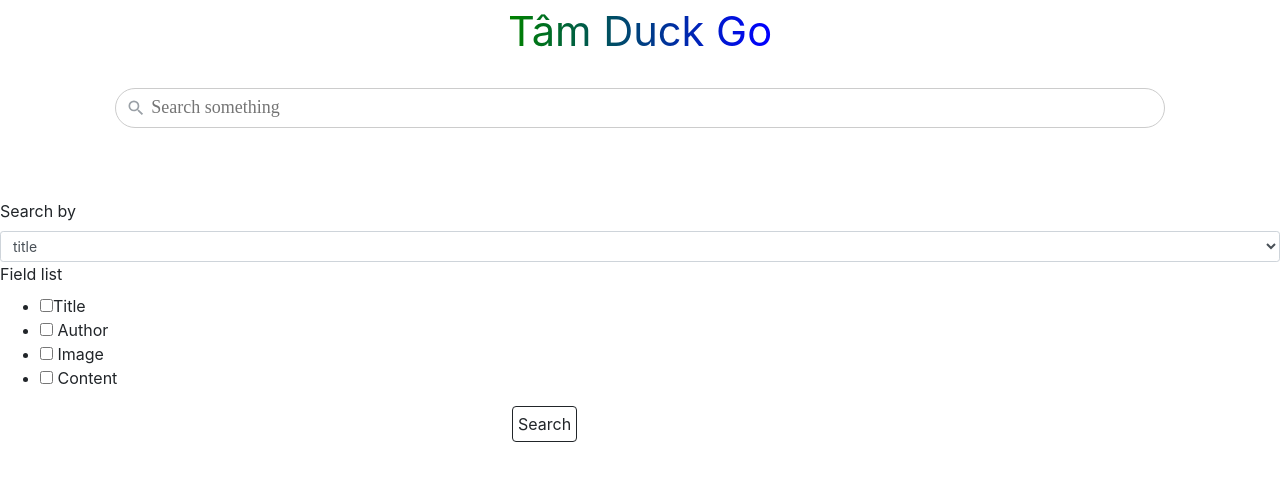
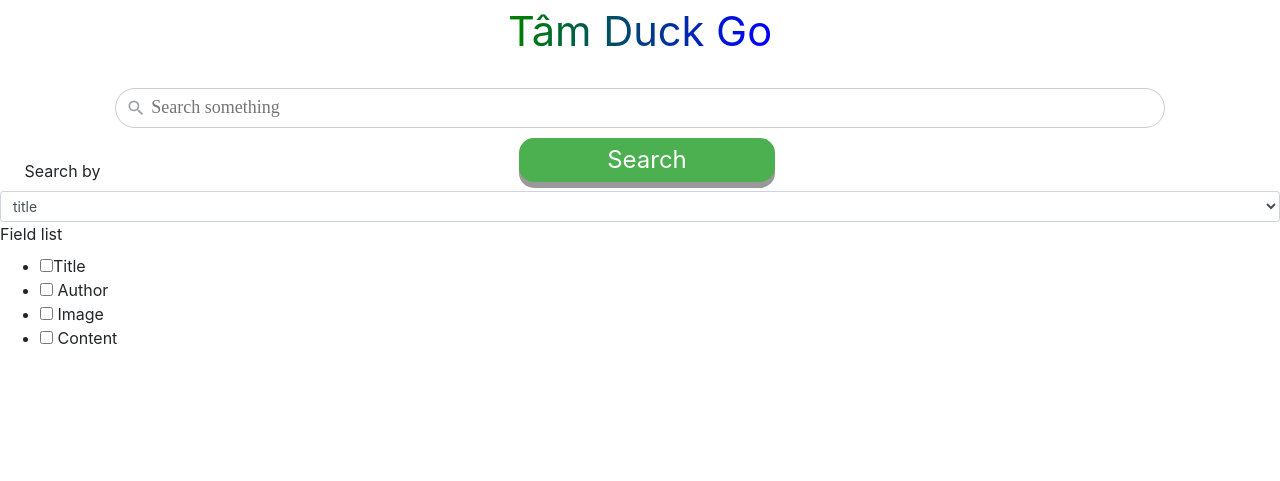
Before and after one commit to nkhanhng/search-solr, a PHP site: page /search.html in a window 1280 px wide. Shown: the top 481 px of the page. Run offline with PHP 8.4, Linux system fonts and the light colour scheme.

Commit message:
Style search button

```diff
--- a/view/search.css
+++ b/view/search.css
@@ -1,6 +1,7 @@
-h1{
+h1 {
     text-align: center;
 }
+
 input[type=text] {
     width: 82%;
     padding: 12px 20px;
@@ -11,18 +12,41 @@ input[type=text] {
     box-sizing: border-box;
 }
 
-.btn{
+.btn {
     text-align: center;
-    border: 1px solid;
-    padding: 5px;
+    /* border: 1px solid; */
+    /* padding: 5px; */
     margin-left: 40%;
     margin-right: 40%;
+    padding: 4px 25px;
+    font-size: 24px;
+    text-align: center;
+    cursor: pointer;
+    outline: none;
+    color: #fff;
+    background-color: #4CAF50;
+    border: none;
+    border-radius: 15px;
+    box-shadow: 0 6px #999;
 }
 
-.btn:hover{
+.btn:hover {
     cursor: pointer;
+    background-color: #3e8e41
 }
 
+.btn:active {
+    background-color: #3e8e41;
+    box-shadow: 0 5px #666;
+    transform: translateY(4px);
+}
+
+#search_button {
+    position: relative;
+    bottom: 228px;
+    display: block;
+    left: 7px;
+}
 
 .validate-input {
     position: relative;
@@ -35,6 +59,7 @@ input[type=text] {
     margin-bottom: 16px;
     position: relative;
     z-index: 1;
+    display: inline;
 }
 
 input.input100 {
@@ -81,7 +106,7 @@ input {
     width: 100%;
 }
 
-#search_icon{
+#search_icon {
     position: relative;
     top: -59px;
     left: 126px;
@@ -89,10 +114,10 @@ input {
 
 #grad1 {
     background: red;
-    background: -webkit-linear-gradient(left, orange , yellow, green, blue, violet, cyan);
+    background: -webkit-linear-gradient(left, orange, yellow, green, blue, violet, cyan);
     background: -o-linear-gradient(right, orange, yellow, green, blue, violet, cyan);
     background: -moz-linear-gradient(right, orange, yellow, green, blue, violet, cyan);
-    background: linear-gradient(to right, orange , yellow, green, blue, violet, cyan);
+    background: linear-gradient(to right, orange, yellow, green, blue, violet, cyan);
     -webkit-background-clip: text;
     -webkit-text-fill-color: transparent;
     font-size: 260%;
--- a/view/search.html
+++ b/view/search.html
@@ -30,10 +30,10 @@
         <span class="wFncld z1asCe MZy1Rb" id="search_icon">
           <svg focusable="false" xmlns="http://www.w3.org/2000/svg" viewBox="0 0 24 24">
             <path d="M15.5 14h-.79l-.28-.27A6.471 6.471 0 0 0 16 9.5 6.5 6.5 0 1 0 9.5 16c1.61 0 3.09-.59 4.23-1.57l.27.28v.79l5 4.99L20.49 19l-4.99-5zm-6 0C7.01 14 5 11.99 5 9.5S7.01 5 9.5 5 14 7.01 14 9.5 11.99 14 9.5 14z">
-        </path>
-      </svg>
-    </span>
-    </div>
+            </path>
+          </svg>
+        </span>
+      </div>
 
     <label>Search by</label>
     <select class="form-control form-control-sm options">
@@ -54,7 +54,7 @@
         <li><input type="checkbox" name="post_imagelink" value="post_imagelink" id="home_dec" class="Checkbox"> Image</li>
         <li><input type="checkbox" name="post_content" value="post_content" id="home_ent" class="Checkbox"> Content</li>
     </ul>
-    <div class="btn" role="button">Search</div>
+    <div class="btn" id="search_button" role="button">Search</div>
 
     <div class="result"></div>
     <div id="pagination"></div>
```
Lines whose indentation alone changed are shown as unchanged.
